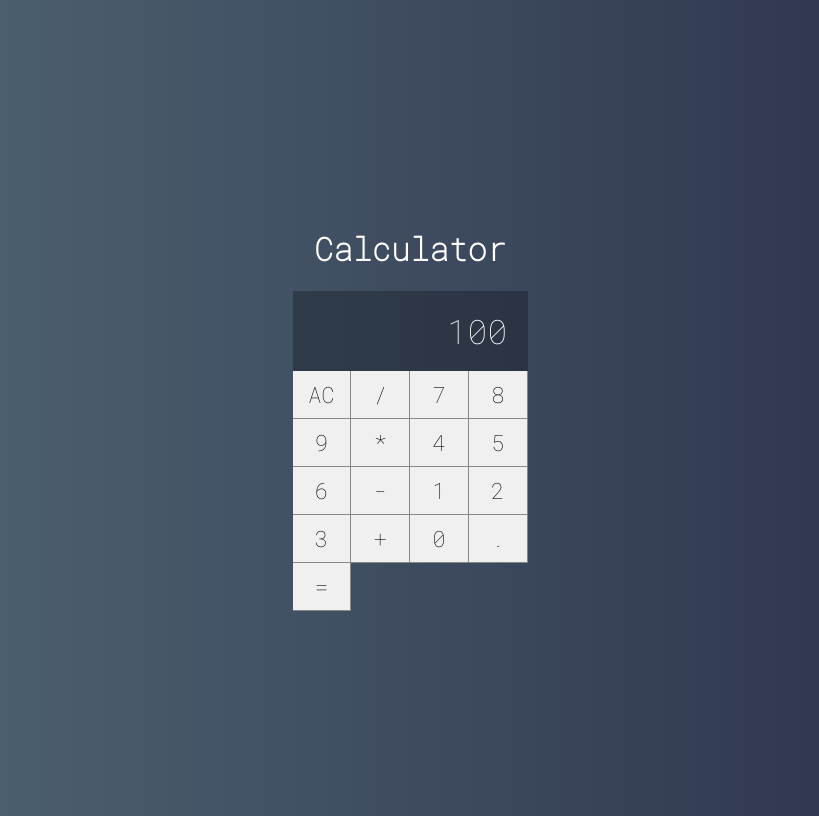
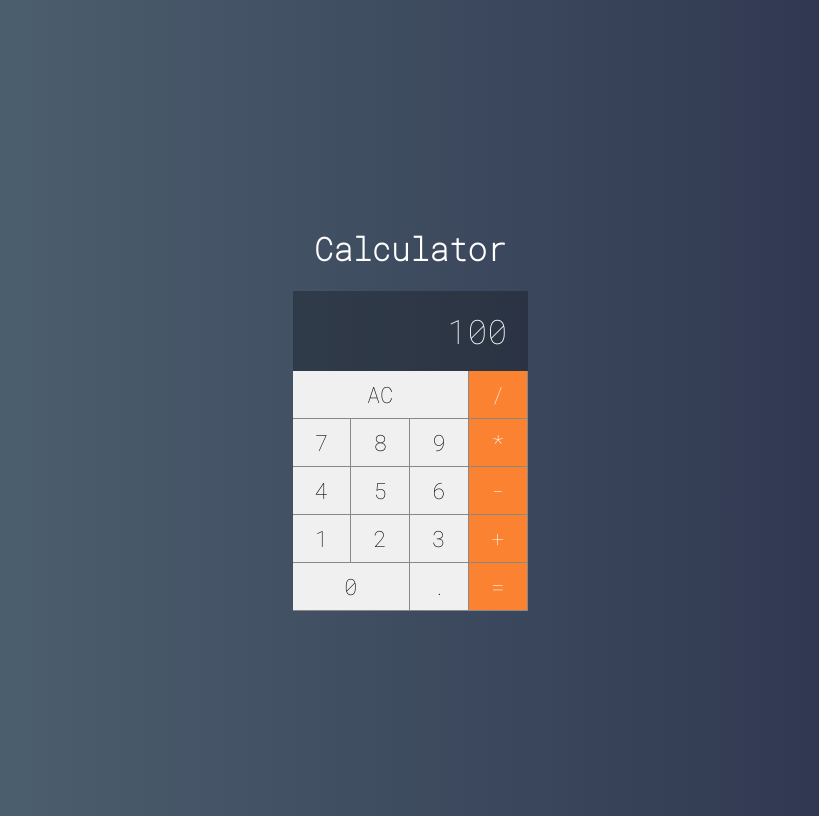
Before and after one commit to eversonps/react-calculadora, a React (Create React App) app: page / in a window 1280 px wide. Shown: the whole page, without its empty margins (230-1049 px from the left). Built offline with nearby package versions, Linux system fonts and the light colour scheme.

Commit message:
complementando componente button, adicionando classes e comportamentos

```diff
--- a/src/components/Button.css
+++ b/src/components/Button.css
@@ -11,3 +11,24 @@
     border-bottom: var(--border-button);
     outline: none;
 }
+
+button:active{
+    background-color: #ccc;
+}
+
+.button.double{
+    grid-column: span 2;
+}
+
+.button.triple{
+    grid-column: span 3;
+}
+
+.button.operation{
+    background-color: #FA8231;
+    color: #FFF;
+}
+
+.button.operation:active{
+    background-color: #FA8231CC;
+}
--- a/src/components/Button.jsx
+++ b/src/components/Button.jsx
@@ -3,6 +3,11 @@
 
 export default props => {
     return(
-        <button className="button"> {props.label} </button>
+        <button className={`
+            button
+            ${props.operation ? "operation" : ""}
+            ${props.double ? "double" : ""}
+            ${props.triple ? "triple" : ""}
+        `} onClick={e => props.label && props.click(props.label)}> {props.label} </button>
     )
 }
--- a/src/main/Calculator.jsx
+++ b/src/main/Calculator.jsx
@@ -4,27 +4,47 @@
 import Display from "../components/Display";
 
 export default class Calculator extends Component{
+
+    constructor(props){
+        super()
+        this.clearMemory = this.clearMemory.bind(this)
+        this.addDigit = this.addDigit.bind(this)
+        this.setOperation = this.setOperation.bind(this)
+    }
+
+    clearMemory(){
+        console.log("limpar")
+    }
+
+    setOperation(operation){
+        console.log(operation)
+    }
+
+    addDigit(n){
+        console.log(n)
+    }
+
     render(){
         return(
             <div className="calculator">
                 <Display value={100}></Display>
-                <Button label="AC"></Button>
-                <Button label="/"></Button>
-                <Button label="7"></Button>
-                <Button label="8"></Button>
-                <Button label="9"></Button>
-                <Button label="*"></Button>
-                <Button label="4"></Button>
-                <Button label="5"></Button>
-                <Button label="6"></Button>
-                <Button label="-"></Button>
-                <Button label="1"></Button>
-                <Button label="2"></Button>
-                <Button label="3"></Button>
-                <Button label="+"></Button>
-                <Button label="0"></Button>
-                <Button label="."></Button>
-                <Button label="="></Button>
+                <Button label="AC" click={this.clearMemory} triple></Button>
+                <Button label="/" click={this.setOperation} operation></Button>
+                <Button label="7" click={this.addDigit}></Button>
+                <Button label="8" click={this.addDigit}></Button>
+                <Button label="9" click={this.addDigit}></Button>
+                <Button label="*" click={this.setOperation} operation></Button>
+                <Button label="4" click={this.addDigit}></Button>
+                <Button label="5" click={this.addDigit}></Button>
+                <Button label="6" click={this.addDigit}></Button>
+                <Button label="-" click={this.setOperation} operation></Button>
+                <Button label="1" click={this.addDigit}></Button>
+                <Button label="2" click={this.addDigit}></Button>
+                <Button label="3" click={this.addDigit}></Button>
+                <Button label="+" click={this.setOperation} operation></Button>
+                <Button label="0" click={this.addDigit} double></Button>
+                <Button label="." click={this.addDigit}></Button>
+                <Button label="=" click={this.setOperation} operation></Button>
 
             </div>
         )
```
